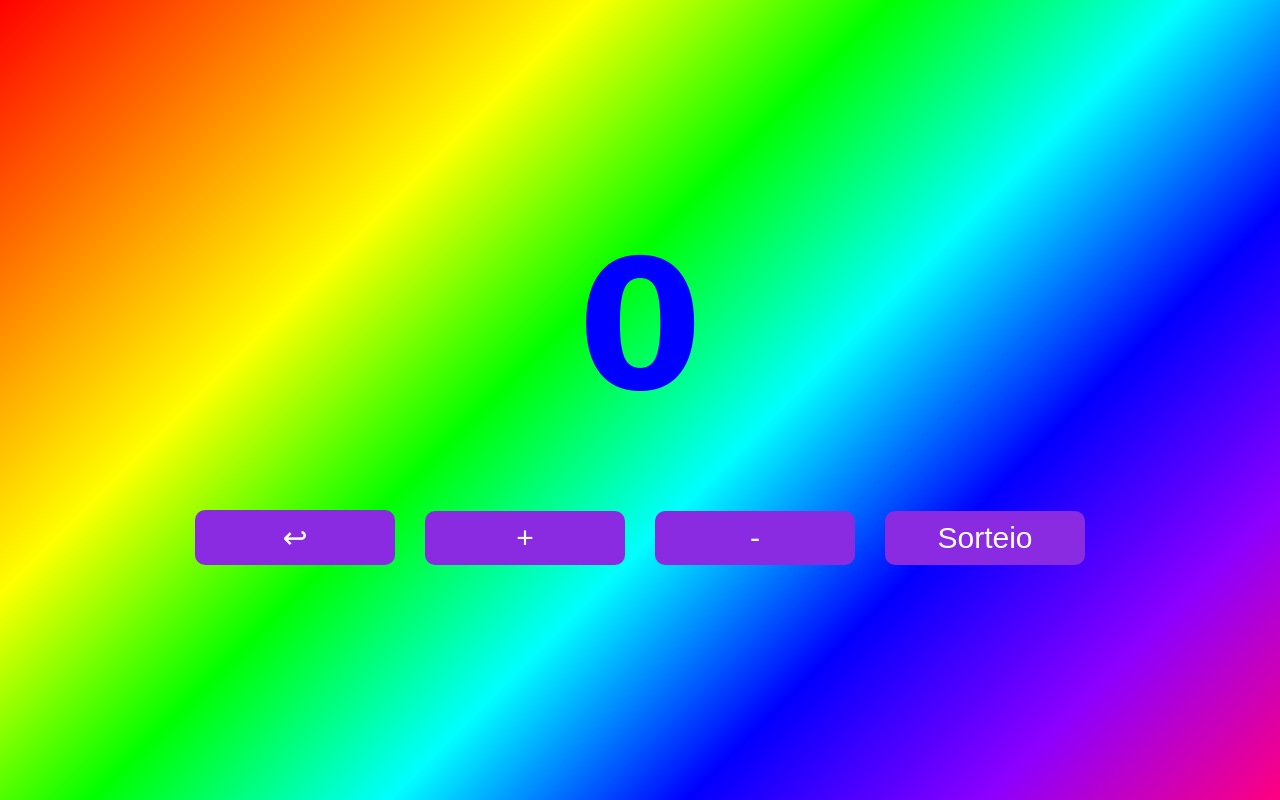
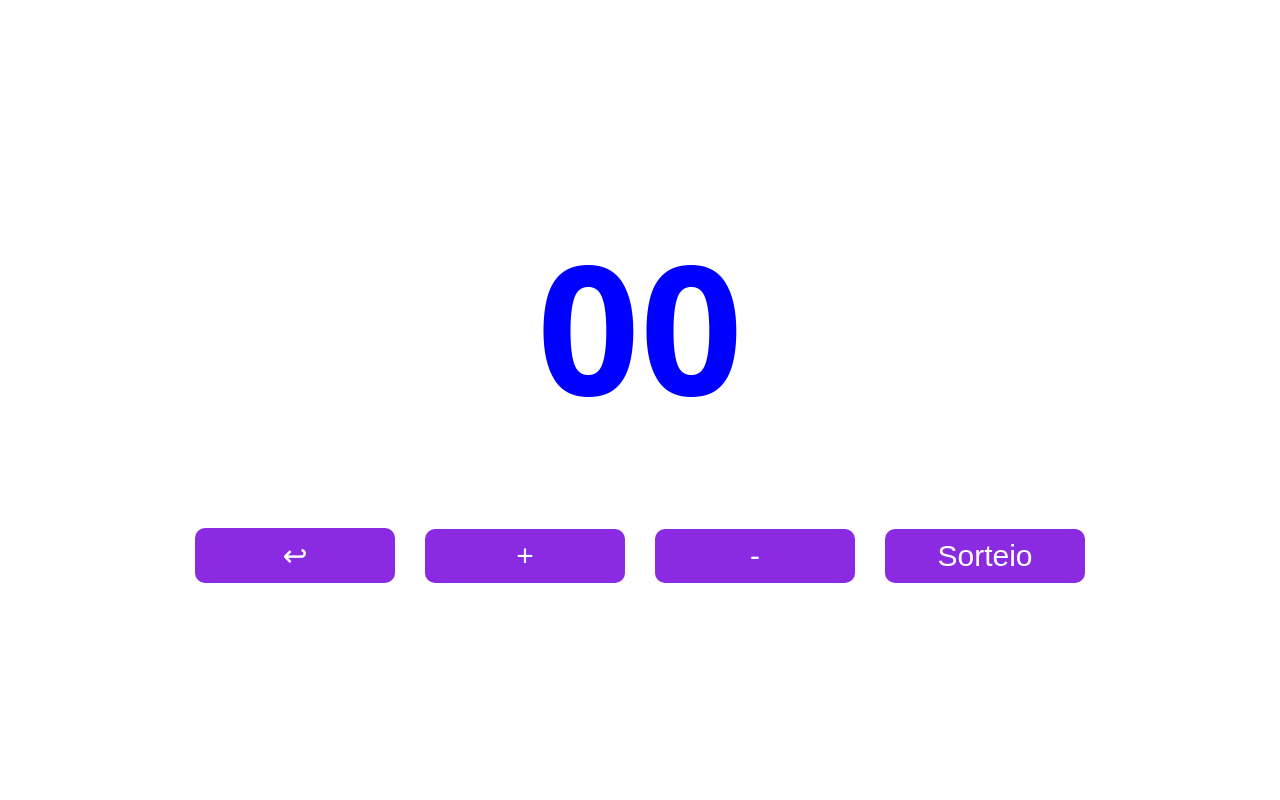
Before and after one commit to pablo-lorenzo09/test-react-main, a React (Vite) app: page / in a window 1280 px wide. Built offline with nearby package versions, Linux system fonts and the light colour scheme.

Commit message:
fiz o zero

```diff
--- a/src/components/Contador/Contador.jsx
+++ b/src/components/Contador/Contador.jsx
@@ -23,7 +23,7 @@ function Contador() {
 
         <>
 
-            <h1 style={{color: numero==0? 'blue' : numero > 0? 'green' : 'red'}}>{numero}</h1>
+            <h1 style={{color: numero==0? 'blue' : numero > 0? 'green' : 'red'}}>{(numero > 0 && numero < 10) || (numero == 0) ?'0'+ numero : numero}</h1>
 
             <button onClick={zerarNumero}>↩</button>
 
@@ -37,3 +37,5 @@ function Contador() {
 }
 
 export default Contador
+
+//
--- a/src/components/Contador/contador.module.css
+++ b/src/components/Contador/contador.module.css
@@ -1,11 +1,11 @@
 body{
     height: 100vh;
-    /* font-family: system-ui, -apple-system, BlinkMacSystemFont, 'Segoe UI', Roboto, Oxygen, Ubuntu, Cantarell, 'Open Sans', 'Helvetica Neue', sans-serif; */
+    font-family: system-ui, -apple-system, BlinkMacSystemFont, 'Segoe UI', Roboto, Oxygen, Ubuntu, Cantarell, 'Open Sans', 'Helvetica Neue', sans-serif;
     display: flex;
     align-items: center;
     justify-content: center;
-    background: linear-gradient(135deg, #ff0000, #ff7f00, #ffff00, #00ff00, #00ffff, #0000ff, #8b00ff, #ff007f);
-    font-family: "Comic Sans MS", "Comic Sans", cursive, sans-serif;;
+    /* background: linear-gradient(135deg, #ff0000, #ff7f00, #ffff00, #00ff00, #00ffff, #0000ff, #8b00ff, #ff007f);
+    font-family: "Comic Sans MS", "Comic Sans", cursive, sans-serif;; */
 }
 
 h1{
```
